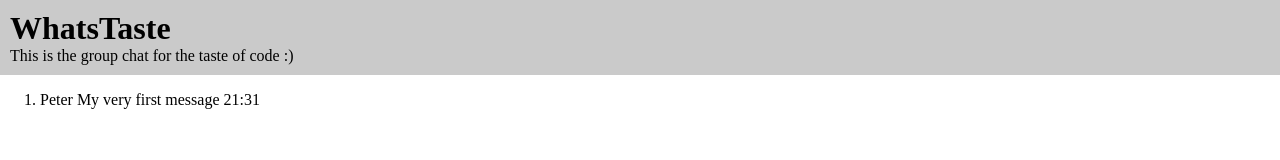
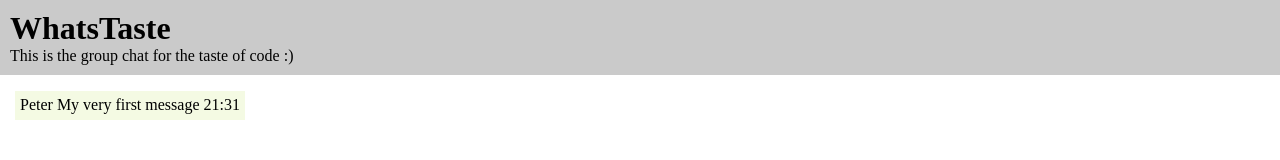
Before and after one commit to millersdev/taste-of-code-code, a plain HTML site: page index.html in a window 1280 px wide. Drawn offline with nearby package versions, Linux system fonts and the light colour scheme.

Commit message:
my message looks nicer

```diff
--- a/index.html
+++ b/index.html
@@ -18,7 +18,7 @@
     <main>
         <section class="messages">
             <ol>
-                <li>
+                <li class="my-message">
                     <p>
                         <span class="name">Peter</span>
                         My very first message
--- a/style.css
+++ b/style.css
@@ -13,3 +13,22 @@ header p{
 }
 
 /* MAIN AREA (MESSAGES) */
+
+.messages ol {
+    list-style: none;
+    padding: 0;
+}
+
+.my-message{
+    margin-left: 15px;
+    margin-right: 15px;
+    /* short written */
+    margin: 0 15px;
+}
+
+.my-message p{
+    padding: 5px;
+    margin: 0;
+    display: inline-block;
+    background-color: #F4FAE3;
+}
```
